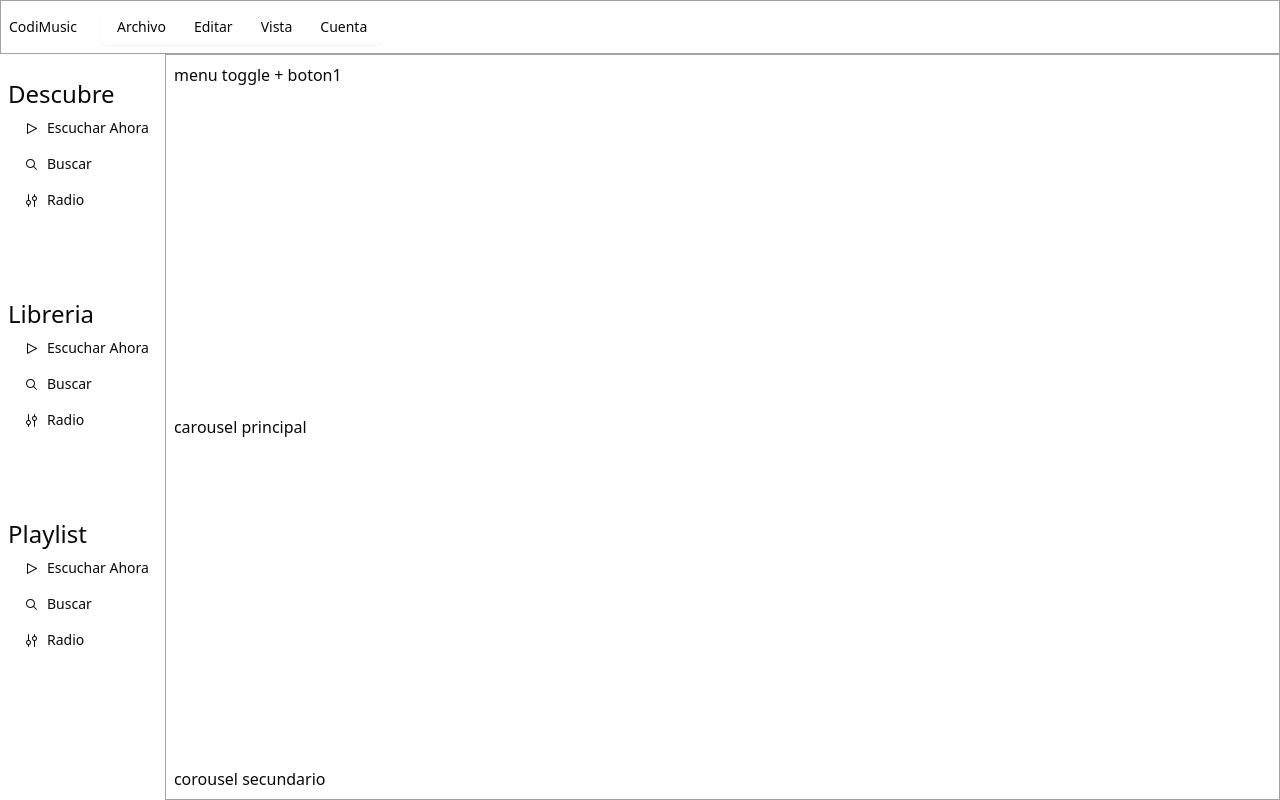
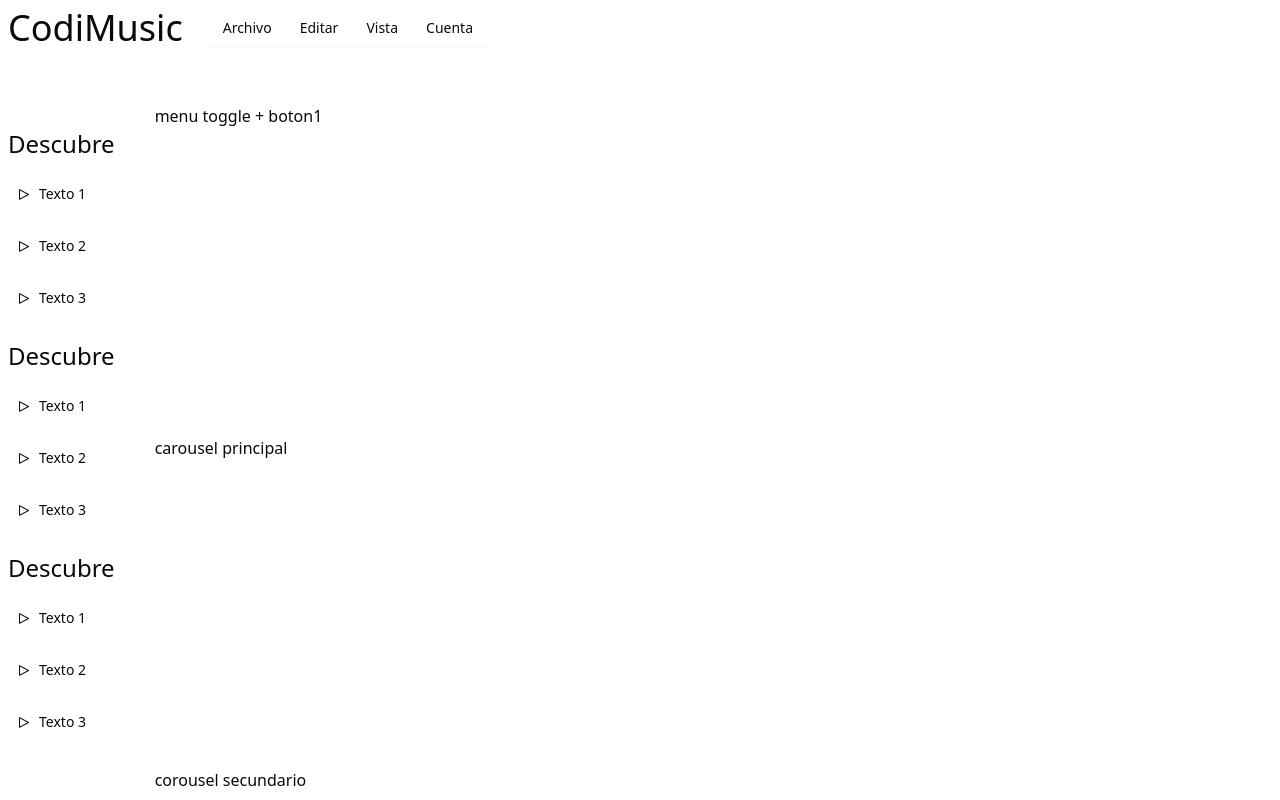
Before and after one commit to joskr3/demo-app-musica, a React (Vite) app: page / in a window 1280 px wide. Built offline with nearby package versions, Linux system fonts and the light colour scheme.

Commit message:
chore: se refactorizo el sidebar

```diff
--- a/src/components/custom/ContentSideBar.tsx
+++ b/src/components/custom/ContentSideBar.tsx
@@ -1,60 +1,56 @@
 import { Button } from "../ui/button"
 
+interface SideBarItemProps {
+  titulo?: string
+  children?: React.ReactNode
+  textoBoton?: string
+}
+
+const SidebarItemSubComponent = ({ textoBoton, children }: SideBarItemProps): React.ReactNode => {
+  return (
+    <div>
+      <Button variant="ghost" className="flex self-start">
+        {children}
+        <p className="ml-2">{textoBoton}</p>
+      </Button>
+    </div>
+  )
+}
+
+const SidebarItemContainer = ({ titulo, children }: SideBarItemProps): React.ReactNode => {
+  return (
+    <div className="flex flex-col gap-4">
+      <h1 className="text-2xl">{titulo}</h1>
+      {children}
+    </div>
+  )
+}
+
+const Contenedor1 = (): React.ReactNode => {
+  return (
+    <SidebarItemContainer titulo="Descubre">
+      <SidebarItemSubComponent textoBoton="Texto 1">
+        <svg width="15" height="15" viewBox="0 0 15 15" fill="none" xmlns="http://www.w3.org/2000/svg"><path d="M3.24182 2.32181C3.3919 2.23132 3.5784 2.22601 3.73338 2.30781L12.7334 7.05781C12.8974 7.14436 13 7.31457 13 7.5C13 7.68543 12.8974 7.85564 12.7334 7.94219L3.73338 12.6922C3.5784 12.774 3.3919 12.7687 3.24182 12.6782C3.09175 12.5877 3 12.4252 3 12.25V2.75C3 2.57476 3.09175 2.4123 3.24182 2.32181ZM4 3.57925V11.4207L11.4288 7.5L4 3.57925Z" fill="currentColor" fill-rule="evenodd" clip-rule="evenodd"></path></svg>
+      </SidebarItemSubComponent>
+      <SidebarItemSubComponent textoBoton="Texto 2">
+        <svg width="15" height="15" viewBox="0 0 15 15" fill="none" xmlns="http://www.w3.org/2000/svg"><path d="M3.24182 2.32181C3.3919 2.23132 3.5784 2.22601 3.73338 2.30781L12.7334 7.05781C12.8974 7.14436 13 7.31457 13 7.5C13 7.68543 12.8974 7.85564 12.7334 7.94219L3.73338 12.6922C3.5784 12.774 3.3919 12.7687 3.24182 12.6782C3.09175 12.5877 3 12.4252 3 12.25V2.75C3 2.57476 3.09175 2.4123 3.24182 2.32181ZM4 3.57925V11.4207L11.4288 7.5L4 3.57925Z" fill="currentColor" fill-rule="evenodd" clip-rule="evenodd"></path></svg>
+      </SidebarItemSubComponent>
+      <SidebarItemSubComponent textoBoton="Texto 3">
+        <svg width="15" height="15" viewBox="0 0 15 15" fill="none" xmlns="http://www.w3.org/2000/svg"><path d="M3.24182 2.32181C3.3919 2.23132 3.5784 2.22601 3.73338 2.30781L12.7334 7.05781C12.8974 7.14436 13 7.31457 13 7.5C13 7.68543 12.8974 7.85564 12.7334 7.94219L3.73338 12.6922C3.5784 12.774 3.3919 12.7687 3.24182 12.6782C3.09175 12.5877 3 12.4252 3 12.25V2.75C3 2.57476 3.09175 2.4123 3.24182 2.32181ZM4 3.57925V11.4207L11.4288 7.5L4 3.57925Z" fill="currentColor" fill-rule="evenodd" clip-rule="evenodd"></path></svg>
+      </SidebarItemSubComponent>
+    </SidebarItemContainer>
+  )
+ }
+
+
 const ContentSideBar = () => {
+
   return (
-    <>
-      <>
-        <div className="flex space-x-2 flex-col my-4">
-          <h1 className="text-2xl">Descubre</h1>
-          <Button variant="ghost" className="flex self-start">
-            <svg width="15" height="15" viewBox="0 0 15 15" fill="none" xmlns="http://www.w3.org/2000/svg"><path d="M3.24182 2.32181C3.3919 2.23132 3.5784 2.22601 3.73338 2.30781L12.7334 7.05781C12.8974 7.14436 13 7.31457 13 7.5C13 7.68543 12.8974 7.85564 12.7334 7.94219L3.73338 12.6922C3.5784 12.774 3.3919 12.7687 3.24182 12.6782C3.09175 12.5877 3 12.4252 3 12.25V2.75C3 2.57476 3.09175 2.4123 3.24182 2.32181ZM4 3.57925V11.4207L11.4288 7.5L4 3.57925Z" fill="currentColor" fill-rule="evenodd" clip-rule="evenodd"></path></svg>
-            <p className="ml-2">Escuchar Ahora</p>
-          </Button>
-          <Button variant="ghost" className="flex self-start">
-            <svg width="15" height="15" viewBox="0 0 15 15" fill="none" xmlns="http://www.w3.org/2000/svg"><path d="M10 6.5C10 8.433 8.433 10 6.5 10C4.567 10 3 8.433 3 6.5C3 4.567 4.567 3 6.5 3C8.433 3 10 4.567 10 6.5ZM9.30884 10.0159C8.53901 10.6318 7.56251 11 6.5 11C4.01472 11 2 8.98528 2 6.5C2 4.01472 4.01472 2 6.5 2C8.98528 2 11 4.01472 11 6.5C11 7.56251 10.6318 8.53901 10.0159 9.30884L12.8536 12.1464C13.0488 12.3417 13.0488 12.6583 12.8536 12.8536C12.6583 13.0488 12.3417 13.0488 12.1464 12.8536L9.30884 10.0159Z" fill="currentColor" fill-rule="evenodd" clip-rule="evenodd"></path></svg>
-            <p className="ml-2">Buscar</p>
-          </Button>
-          <Button variant="ghost" className="flex self-start">
-            <svg width="15" height="15" viewBox="0 0 15 15" fill="none" xmlns="http://www.w3.org/2000/svg"><path d="M5 1.5C5 1.22386 4.77614 1 4.5 1C4.22386 1 4 1.22386 4 1.5L4 7C4 7.01671 4.00082 7.03323 4.00242 7.04952C2.86009 7.28022 2 8.28967 2 9.5C2 10.7103 2.86009 11.7198 4.00242 11.9505C4.00082 11.9668 4 11.9833 4 12V13.5C4 13.7761 4.22386 14 4.5 14C4.77614 14 5 13.7761 5 13.5V12C5 11.9833 4.99918 11.9668 4.99758 11.9505C6.1399 11.7198 7 10.7103 7 9.5C7 8.28967 6.1399 7.28022 4.99758 7.04952C4.99918 7.03323 5 7.01671 5 7L5 1.5ZM11 1.5C11 1.22386 10.7761 1 10.5 1C10.2239 1 10 1.22386 10 1.5V3C10 3.01671 10.0008 3.03323 10.0024 3.04952C8.8601 3.28022 8 4.28967 8 5.5C8 6.71033 8.8601 7.71978 10.0024 7.95048C10.0008 7.96677 10 7.98329 10 8V13.5C10 13.7761 10.2239 14 10.5 14C10.7761 14 11 13.7761 11 13.5V8C11 7.98329 10.9992 7.96677 10.9976 7.95048C12.1399 7.71978 13 6.71033 13 5.5C13 4.28967 12.1399 3.28022 10.9976 3.04952C10.9992 3.03323 11 3.01671 11 3V1.5ZM4.5 8C3.67157 8 3 8.67157 3 9.5C3 10.3284 3.67157 11 4.5 11C5.32843 11 6 10.3284 6 9.5C6 8.67157 5.32843 8 4.5 8ZM9 5.5C9 4.67157 9.67157 4 10.5 4C11.3284 4 12 4.67157 12 5.5C12 6.32843 11.3284 7 10.5 7C9.67157 7 9 6.32843 9 5.5Z" fill="currentColor" fill-rule="evenodd" clip-rule="evenodd"></path></svg>
-            <p className="ml-2">Radio</p>
-          </Button>
-        </div>
-      </>
-      <>
-        <div className="flex space-x-2 flex-col my-4">
-          <h1 className="text-2xl">Libreria</h1>
-          <Button variant="ghost" className="flex self-start">
-            <svg width="15" height="15" viewBox="0 0 15 15" fill="none" xmlns="http://www.w3.org/2000/svg"><path d="M3.24182 2.32181C3.3919 2.23132 3.5784 2.22601 3.73338 2.30781L12.7334 7.05781C12.8974 7.14436 13 7.31457 13 7.5C13 7.68543 12.8974 7.85564 12.7334 7.94219L3.73338 12.6922C3.5784 12.774 3.3919 12.7687 3.24182 12.6782C3.09175 12.5877 3 12.4252 3 12.25V2.75C3 2.57476 3.09175 2.4123 3.24182 2.32181ZM4 3.57925V11.4207L11.4288 7.5L4 3.57925Z" fill="currentColor" fill-rule="evenodd" clip-rule="evenodd"></path></svg>
-            <p className="ml-2">Escuchar Ahora</p>
-          </Button>
-          <Button variant="ghost" className="flex self-start">
-            <svg width="15" height="15" viewBox="0 0 15 15" fill="none" xmlns="http://www.w3.org/2000/svg"><path d="M10 6.5C10 8.433 8.433 10 6.5 10C4.567 10 3 8.433 3 6.5C3 4.567 4.567 3 6.5 3C8.433 3 10 4.567 10 6.5ZM9.30884 10.0159C8.53901 10.6318 7.56251 11 6.5 11C4.01472 11 2 8.98528 2 6.5C2 4.01472 4.01472 2 6.5 2C8.98528 2 11 4.01472 11 6.5C11 7.56251 10.6318 8.53901 10.0159 9.30884L12.8536 12.1464C13.0488 12.3417 13.0488 12.6583 12.8536 12.8536C12.6583 13.0488 12.3417 13.0488 12.1464 12.8536L9.30884 10.0159Z" fill="currentColor" fill-rule="evenodd" clip-rule="evenodd"></path></svg>
-            <p className="ml-2">Buscar</p>
-          </Button>
-          <Button variant="ghost" className="flex self-start">
-            <svg width="15" height="15" viewBox="0 0 15 15" fill="none" xmlns="http://www.w3.org/2000/svg"><path d="M5 1.5C5 1.22386 4.77614 1 4.5 1C4.22386 1 4 1.22386 4 1.5L4 7C4 7.01671 4.00082 7.03323 4.00242 7.04952C2.86009 7.28022 2 8.28967 2 9.5C2 10.7103 2.86009 11.7198 4.00242 11.9505C4.00082 11.9668 4 11.9833 4 12V13.5C4 13.7761 4.22386 14 4.5 14C4.77614 14 5 13.7761 5 13.5V12C5 11.9833 4.99918 11.9668 4.99758 11.9505C6.1399 11.7198 7 10.7103 7 9.5C7 8.28967 6.1399 7.28022 4.99758 7.04952C4.99918 7.03323 5 7.01671 5 7L5 1.5ZM11 1.5C11 1.22386 10.7761 1 10.5 1C10.2239 1 10 1.22386 10 1.5V3C10 3.01671 10.0008 3.03323 10.0024 3.04952C8.8601 3.28022 8 4.28967 8 5.5C8 6.71033 8.8601 7.71978 10.0024 7.95048C10.0008 7.96677 10 7.98329 10 8V13.5C10 13.7761 10.2239 14 10.5 14C10.7761 14 11 13.7761 11 13.5V8C11 7.98329 10.9992 7.96677 10.9976 7.95048C12.1399 7.71978 13 6.71033 13 5.5C13 4.28967 12.1399 3.28022 10.9976 3.04952C10.9992 3.03323 11 3.01671 11 3V1.5ZM4.5 8C3.67157 8 3 8.67157 3 9.5C3 10.3284 3.67157 11 4.5 11C5.32843 11 6 10.3284 6 9.5C6 8.67157 5.32843 8 4.5 8ZM9 5.5C9 4.67157 9.67157 4 10.5 4C11.3284 4 12 4.67157 12 5.5C12 6.32843 11.3284 7 10.5 7C9.67157 7 9 6.32843 9 5.5Z" fill="currentColor" fill-rule="evenodd" clip-rule="evenodd"></path></svg>
-            <p className="ml-2">Radio</p>
-          </Button>
-        </div>
-      </>
-      <>
-        <div className="flex space-x-2 flex-col my-4">
-          <h1 className="text-2xl">Playlist</h1>
-          <Button variant="ghost" className="flex self-start">
-            <svg width="15" height="15" viewBox="0 0 15 15" fill="none" xmlns="http://www.w3.org/2000/svg"><path d="M3.24182 2.32181C3.3919 2.23132 3.5784 2.22601 3.73338 2.30781L12.7334 7.05781C12.8974 7.14436 13 7.31457 13 7.5C13 7.68543 12.8974 7.85564 12.7334 7.94219L3.73338 12.6922C3.5784 12.774 3.3919 12.7687 3.24182 12.6782C3.09175 12.5877 3 12.4252 3 12.25V2.75C3 2.57476 3.09175 2.4123 3.24182 2.32181ZM4 3.57925V11.4207L11.4288 7.5L4 3.57925Z" fill="currentColor" fill-rule="evenodd" clip-rule="evenodd"></path></svg>
-            <p className="ml-2">Escuchar Ahora</p>
-          </Button>
-          <Button variant="ghost" className="flex self-start">
-            <svg width="15" height="15" viewBox="0 0 15 15" fill="none" xmlns="http://www.w3.org/2000/svg"><path d="M10 6.5C10 8.433 8.433 10 6.5 10C4.567 10 3 8.433 3 6.5C3 4.567 4.567 3 6.5 3C8.433 3 10 4.567 10 6.5ZM9.30884 10.0159C8.53901 10.6318 7.56251 11 6.5 11C4.01472 11 2 8.98528 2 6.5C2 4.01472 4.01472 2 6.5 2C8.98528 2 11 4.01472 11 6.5C11 7.56251 10.6318 8.53901 10.0159 9.30884L12.8536 12.1464C13.0488 12.3417 13.0488 12.6583 12.8536 12.8536C12.6583 13.0488 12.3417 13.0488 12.1464 12.8536L9.30884 10.0159Z" fill="currentColor" fill-rule="evenodd" clip-rule="evenodd"></path></svg>
-            <p className="ml-2">Buscar</p>
-          </Button>
-          <Button variant="ghost" className="flex self-start">
-            <svg width="15" height="15" viewBox="0 0 15 15" fill="none" xmlns="http://www.w3.org/2000/svg"><path d="M5 1.5C5 1.22386 4.77614 1 4.5 1C4.22386 1 4 1.22386 4 1.5L4 7C4 7.01671 4.00082 7.03323 4.00242 7.04952C2.86009 7.28022 2 8.28967 2 9.5C2 10.7103 2.86009 11.7198 4.00242 11.9505C4.00082 11.9668 4 11.9833 4 12V13.5C4 13.7761 4.22386 14 4.5 14C4.77614 14 5 13.7761 5 13.5V12C5 11.9833 4.99918 11.9668 4.99758 11.9505C6.1399 11.7198 7 10.7103 7 9.5C7 8.28967 6.1399 7.28022 4.99758 7.04952C4.99918 7.03323 5 7.01671 5 7L5 1.5ZM11 1.5C11 1.22386 10.7761 1 10.5 1C10.2239 1 10 1.22386 10 1.5V3C10 3.01671 10.0008 3.03323 10.0024 3.04952C8.8601 3.28022 8 4.28967 8 5.5C8 6.71033 8.8601 7.71978 10.0024 7.95048C10.0008 7.96677 10 7.98329 10 8V13.5C10 13.7761 10.2239 14 10.5 14C10.7761 14 11 13.7761 11 13.5V8C11 7.98329 10.9992 7.96677 10.9976 7.95048C12.1399 7.71978 13 6.71033 13 5.5C13 4.28967 12.1399 3.28022 10.9976 3.04952C10.9992 3.03323 11 3.01671 11 3V1.5ZM4.5 8C3.67157 8 3 8.67157 3 9.5C3 10.3284 3.67157 11 4.5 11C5.32843 11 6 10.3284 6 9.5C6 8.67157 5.32843 8 4.5 8ZM9 5.5C9 4.67157 9.67157 4 10.5 4C11.3284 4 12 4.67157 12 5.5C12 6.32843 11.3284 7 10.5 7C9.67157 7 9 6.32843 9 5.5Z" fill="currentColor" fill-rule="evenodd" clip-rule="evenodd"></path></svg>
-            <p className="ml-2">Radio</p>
-          </Button>
-        </div>
-      </>
-    </>
+    <div className="flex  gap-6 flex-col my-6">
+      <Contenedor1 />
+      <Contenedor1 />
+      <Contenedor1 />
+    </div>
   )
 }
 
--- a/src/components/custom/Main.tsx
+++ b/src/components/custom/Main.tsx
@@ -1,7 +1,7 @@
 
 const Main = () => {
   return (
-    <main className="flex flex-col justify-between p-2 border border-solid border-zinc-400 w-full">
+    <main className="flex flex-col justify-between p-2  ml-6 w-full">
       <section>menu toggle + boton1</section>
       <section>carousel principal</section>
       <section>corousel secundario</section>
--- a/src/components/custom/NavBar.tsx
+++ b/src/components/custom/NavBar.tsx
@@ -15,8 +15,8 @@ import {
 
 const NavBar = () => {
   return (
-    <nav className="flex flex-10 p-2 border border-solid border-zinc-400">
-      <h1 className="text-pretty font-medium text-sm mr-6 flex self-center">CodiMusic</h1>
+    <nav className="flex flex-10 p-2 mb-10">
+      <h1 className="text-pretty font-medium text-2xl md:text-4xl mr-6 flex self-center">CodiMusic</h1>
       <Menubar>
         <MenubarMenu>
           <MenubarTrigger>Archivo</MenubarTrigger>
```
